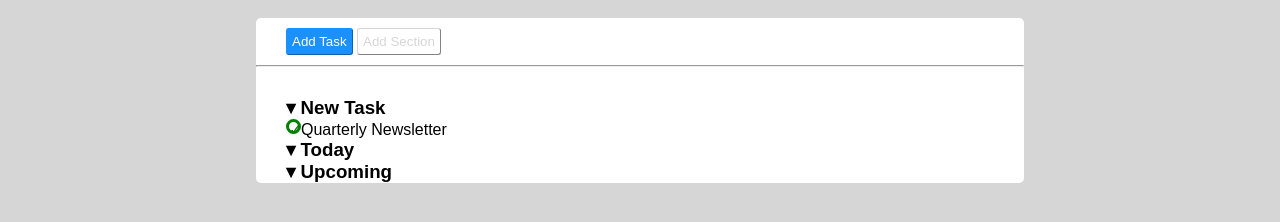
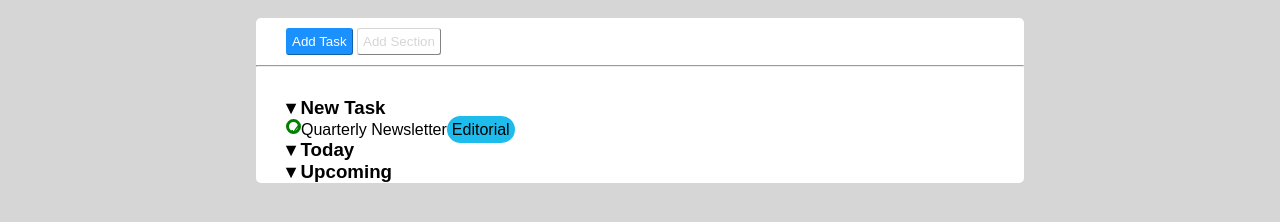
Before and after one commit to MichelaRicci/html-css-toboolist, a plain HTML site: page index.html in a window 1280 px wide. Shown: the part 82-304 px from the top of the page. Drawn offline with Linux system fonts and the light colour scheme.

Commit message:
prova etichetta

```diff
--- a/css/style.css
+++ b/css/style.css
@@ -97,3 +97,11 @@ button {
 .to-do {
 
 }
+
+/* Etichette */
+.label {
+    background-color: rgb(30, 188, 236);
+    height: 15px;
+    border-radius: 15px;
+    padding: 5px;
+}
--- a/index.html
+++ b/index.html
@@ -28,7 +28,7 @@
             <li>
                 <h3>&blacktriangledown; New Task</h3>
                 <ul>
-                    <li><span class="cerchio done">&check;</span>Quarterly Newsletter</li>
+                    <li><span class="cerchio done">&check;</span>Quarterly Newsletter<span class="label">Editorial</span></li>
                 </ul>
             </li>
 
```
